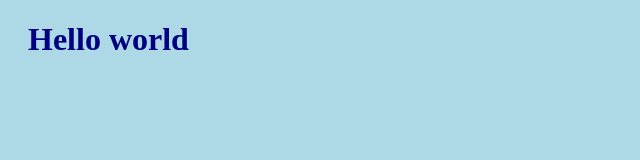
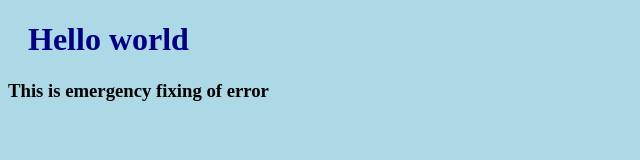
Before and after one commit to ssp1810/hello-world, a plain HTML site: page index.html in a window 1280 px wide. Shown: the whole page, without its empty margins (0-640 px from the left). Drawn offline with Linux system fonts and the light colour scheme.

Commit message:
updates made to index.html for an error

```diff
--- a/index.html
+++ b/index.html
@@ -8,5 +8,7 @@
 </head>
 <body>
       <h1>Hello world</h1>
+
+      <h3>This is emergency fixing of error</h3>
 </body>
 </html>
```
